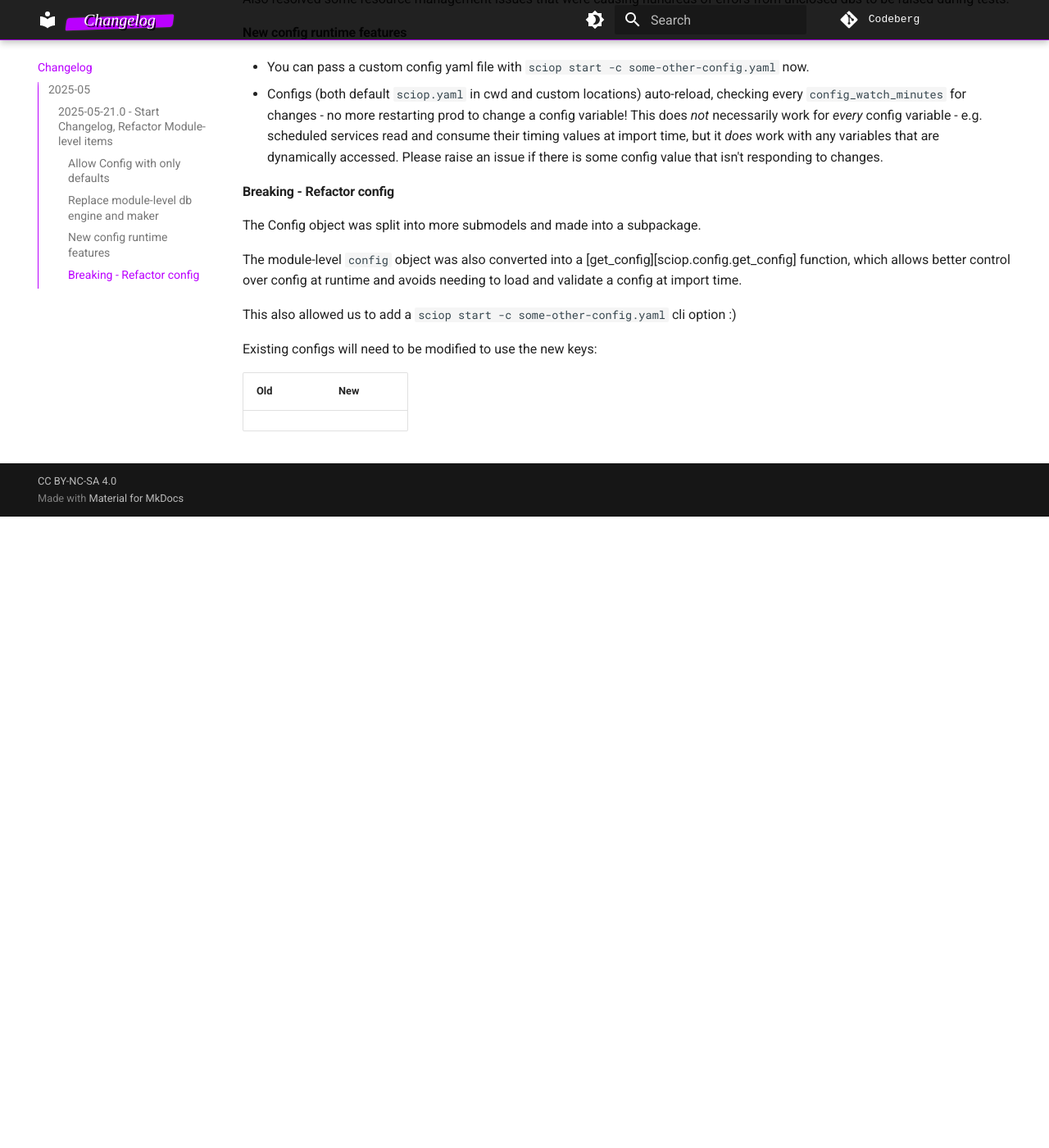
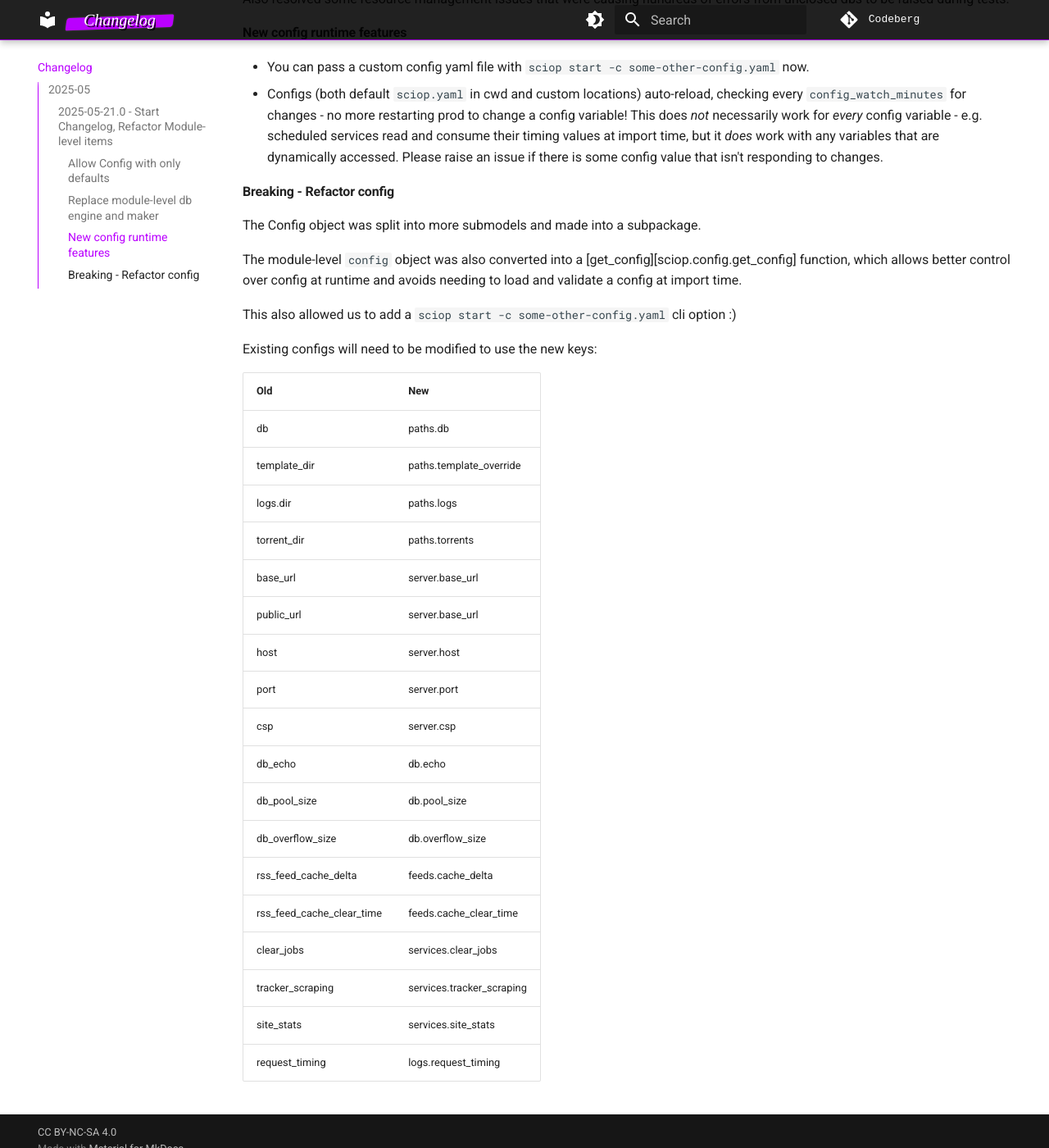
Before and after one commit to p2p-ld/sciop, an MkDocs documentation site: the page built from docs/changelog.md, in a window 1280 px wide and 1400 px high, scrolled down 892 px. Shown: the whole window at 82% size. Built offline with MkDocs 1.6.1 and Material for MkDocs 9.7.7, drawn with Linux system fonts in a browser that asks for light colours; some web fonts are replaced; before the commit the page ends 1522 px from its top, so only the background shows below that.

Commit message:
update table in changelog

```diff
--- a/docs/changelog.md
+++ b/docs/changelog.md
@@ -57,5 +57,23 @@ This also allowed us to add a `sciop start -c some-other-config.yaml` cli option
 
 Existing configs will need to be modified to use the new keys:
 
-| Old | New |
-| --- | --- |
+| Old                       | New                       |
+|---------------------------|---------------------------|
+| db                        | paths.db                  |
+| template_dir              | paths.template_override   |
+| logs.dir                  | paths.logs                |
+| torrent_dir               | paths.torrents            |
+| base_url                  | server.base_url           |
+| public_url                | server.base_url           |
+| host                      | server.host               |
+| port                      | server.port               |
+| csp                       | server.csp                |
+| db_echo                   | db.echo                   |
+| db_pool_size              | db.pool_size              |
+| db_overflow_size          | db.overflow_size          |
+| rss_feed_cache_delta      | feeds.cache_delta         |
+| rss_feed_cache_clear_time | feeds.cache_clear_time    |
+| clear_jobs                | services.clear_jobs       |
+| tracker_scraping          | services.tracker_scraping |
+| site_stats                | services.site_stats       |
+| request_timing            | logs.request_timing       |
```
Also changed, not shown: 1 other file.
